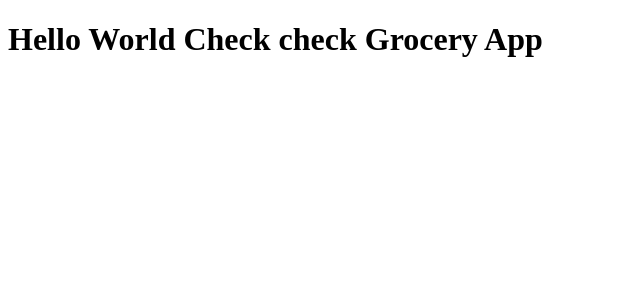
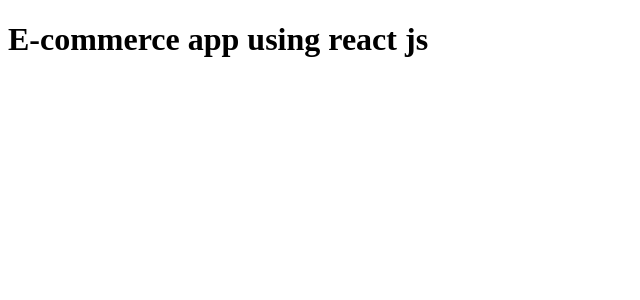
Before and after one commit to Shaaz-Ahmed/Ecommerce-app-Grocery-, a React (Create React App) app: page / in a window 1280 px wide. Shown: the top 300 px of the page, without its empty margins (0-640 px from the left). Built offline with nearby package versions, Linux system fonts and the light colour scheme.

Commit message:
installed libraries like react router, bootstrap, material ui styled, material ui icons, etc

```diff
--- a/src/App.js
+++ b/src/App.js
@@ -1,25 +1,11 @@
-import logo from './logo.svg';
-import './App.css';
+import React from 'react';
 
-function App() {
-  return (
-    <div className="App">
-      <header className="App-header">
-        <img src={logo} className="App-logo" alt="logo" />
-        <p>
-          Edit <code>src/App.js</code> and save to reload.
-        </p>
-        <a
-          className="App-link"
-          href="https://reactjs.org"
-          target="_blank"
-          rel="noopener noreferrer"
-        >
-          Learn React
-        </a>
-      </header>
-    </div>
-  );
-}
+function App () {
+  return(
+    <>
+      <h1>E-commerce app using react js</h1>
+    </>
+  )
+};
 
 export default App;
--- a/src/index.js
+++ b/src/index.js
@@ -1,9 +1,13 @@
 import React from 'react';
-import ReactDOM from 'react-dom';
+import ReactDOM from 'react-dom/client';
+import App from './App'; // Main component of the application
 
-ReactDOM.render(
-  <>
-    <h1>Hello World Check check Grocery App</h1>
-  </>,
-  document.getElementById("root")
+
+
+const root = ReactDOM.createRoot(document.getElementById('root'));
+
+root.render(
+  <React.StrictMode>
+    <App />
+  </React.StrictMode>
 );
```
